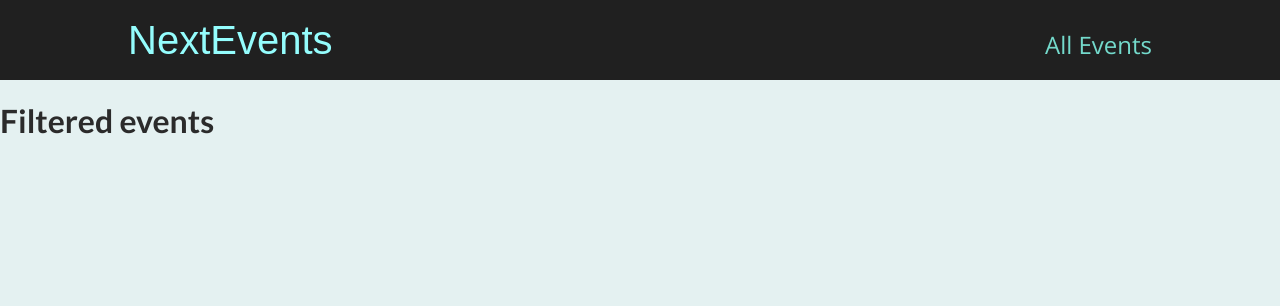
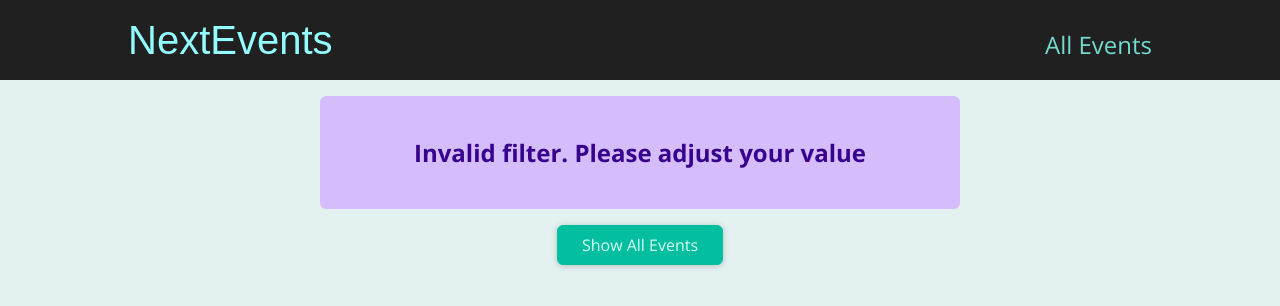
Before and after one commit to David-mwendwa/next-events, a Next.js app: page /events in a window 1280 px wide. Shown: the top 306 px of the page. Built offline with nearby package versions, Linux system fonts and the light colour scheme.

Commit message:
feat: implement search logic added navigation to the filtered events, extracted data on the Catch-All page and added an _error alert_ component

```diff
--- /dev/null
+++ b/components/events/results-title.js
@@ -0,0 +1,20 @@
+import Button from '../ui/button';
+import classes from './results-title.module.css';
+
+function ResultsTitle(props) {
+  const { date } = props;
+
+  const humanReadableDate = new Date(date).toLocaleDateString('en-US', {
+    month: 'long',
+    year: 'numeric',
+  });
+
+  return (
+    <section className={classes.title}>
+      <h1>Events in {humanReadableDate}</h1>
+      <Button link='/events'>Show all events</Button>
+    </section>
+  );
+}
+
+export default ResultsTitle;
--- /dev/null
+++ b/components/events/results-title.module.css
@@ -0,0 +1,6 @@
+.title {
+  margin: 2rem auto;
+  width: 90%;
+  max-width: 40rem;
+  text-align: center;
+}
--- /dev/null
+++ b/components/ui/error-alert.js
@@ -0,0 +1,7 @@
+import classes from './error-alert.module.css';
+
+function ErrorAlert(props) {
+  return <div className={classes.alert}>{props.children}</div>;
+}
+
+export default ErrorAlert;
--- /dev/null
+++ b/components/ui/error-alert.module.css
@@ -0,0 +1,12 @@
+.alert {
+  margin: 1rem auto;
+  padding: 1rem 2rem;
+  width: 90%;
+  max-width: 40rem;
+  background-color: #d5bdfc;
+  color: #38028d;
+  font-weight: bold;
+  font-size: 1.5rem;
+  text-align: center;
+  border-radius: 6px;
+}
--- a/pages/events/[...slug].js
+++ b/pages/events/[...slug].js
@@ -1,11 +1,65 @@
-import React from 'react'
+import React, { Fragment } from 'react';
+import { useRouter } from 'next/router';
+import { getFilteredEvents } from '../../dummy-data';
+import EventList from '../../components/events/event-list';
+import ResultsTitle from '../../components/events/results-title';
+import Button from '../../components/ui/button';
+import ErrorAlert from '../../components/ui/error-alert';
 
 function FilteredEventsPage() {
+  const router = useRouter();
+  const filterData = router.query.slug;
+  if (!filterData) return <p className='center'>Loading...</p>;
+
+  const filteredYear = +filterData[0];
+  const filteredMonth = +filterData[1];
+
+  if (
+    isNaN(filteredMonth) ||
+    isNaN(filteredYear) ||
+    filteredYear > 2030 ||
+    filteredYear < 2021 ||
+    filteredMonth < 1 ||
+    filteredMonth > 12
+  ) {
+    return (
+      <Fragment>
+        <ErrorAlert>
+          <p>Invalid filter. Please adjust your value</p>
+        </ErrorAlert>
+        <div className='center'>
+          <Button link='/events'>Show All Events</Button>
+        </div>
+      </Fragment>
+    );
+  }
+
+  const filteredEvents = getFilteredEvents({
+    year: filteredYear,
+    month: filteredMonth,
+  });
+
+  if (!filteredEvents || filteredEvents.length === 0) {
+    return (
+      <Fragment>
+        <ErrorAlert>
+          <p>No events found for the chosen filter</p>
+        </ErrorAlert>
+        <div className='center'>
+          <Button link='/events'>Show All Events</Button>
+        </div>
+      </Fragment>
+    );
+  }
+
+  const date = new Date(filteredYear, filteredMonth - 1);
+
   return (
-    <div>
-      <h1>Filtered events</h1>
-    </div>
-  )
+    <Fragment>
+      <ResultsTitle date={date} />
+      <EventList items={filteredEvents} />
+    </Fragment>
+  );
 }
 
-export default FilteredEventsPage
+export default FilteredEventsPage;
```
Also changed, not shown: components/events/events-search.js (+16 -4 lines), pages/events/[eventId].js (+6 -1 lines), pages/events/index.js (+8 -1 lines).
